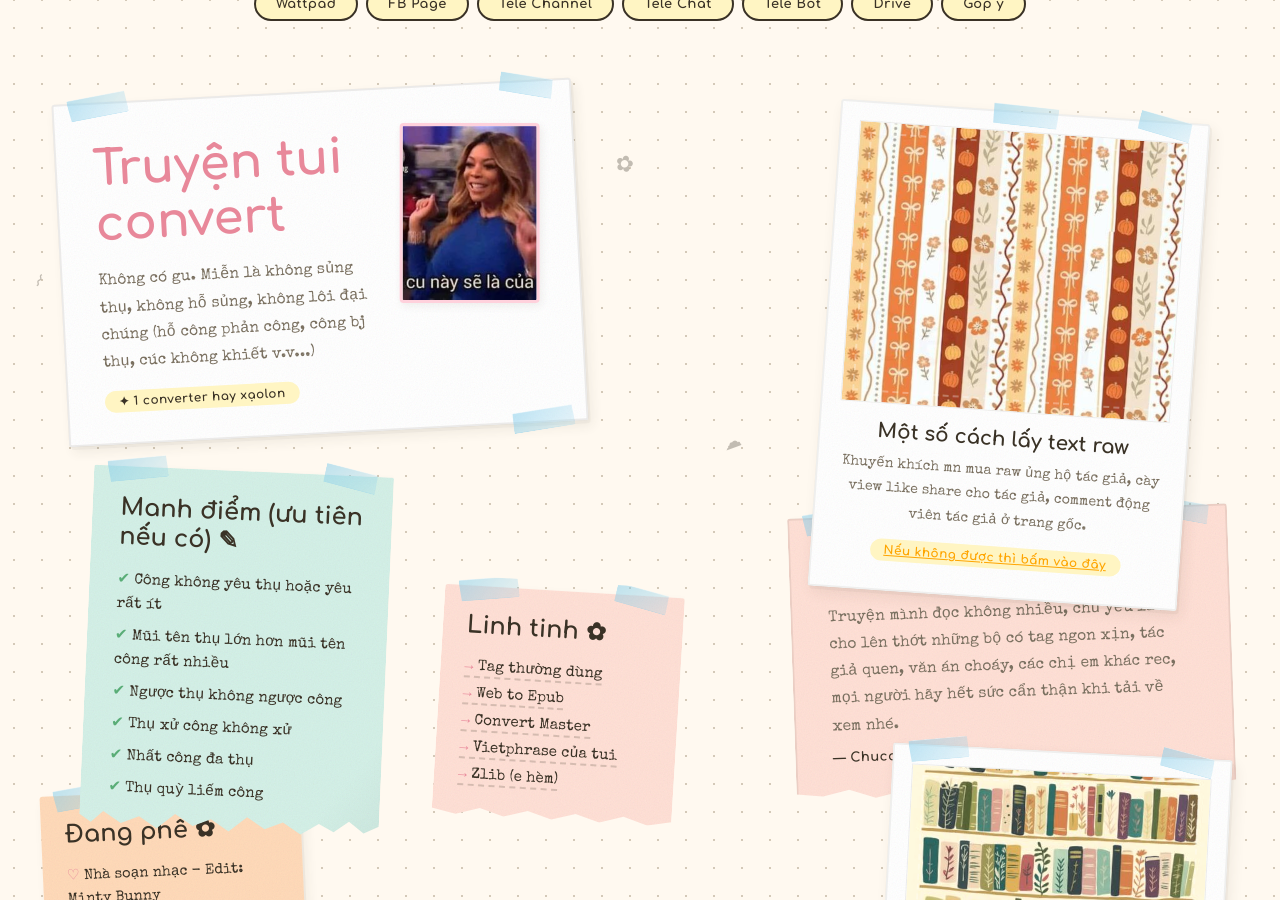
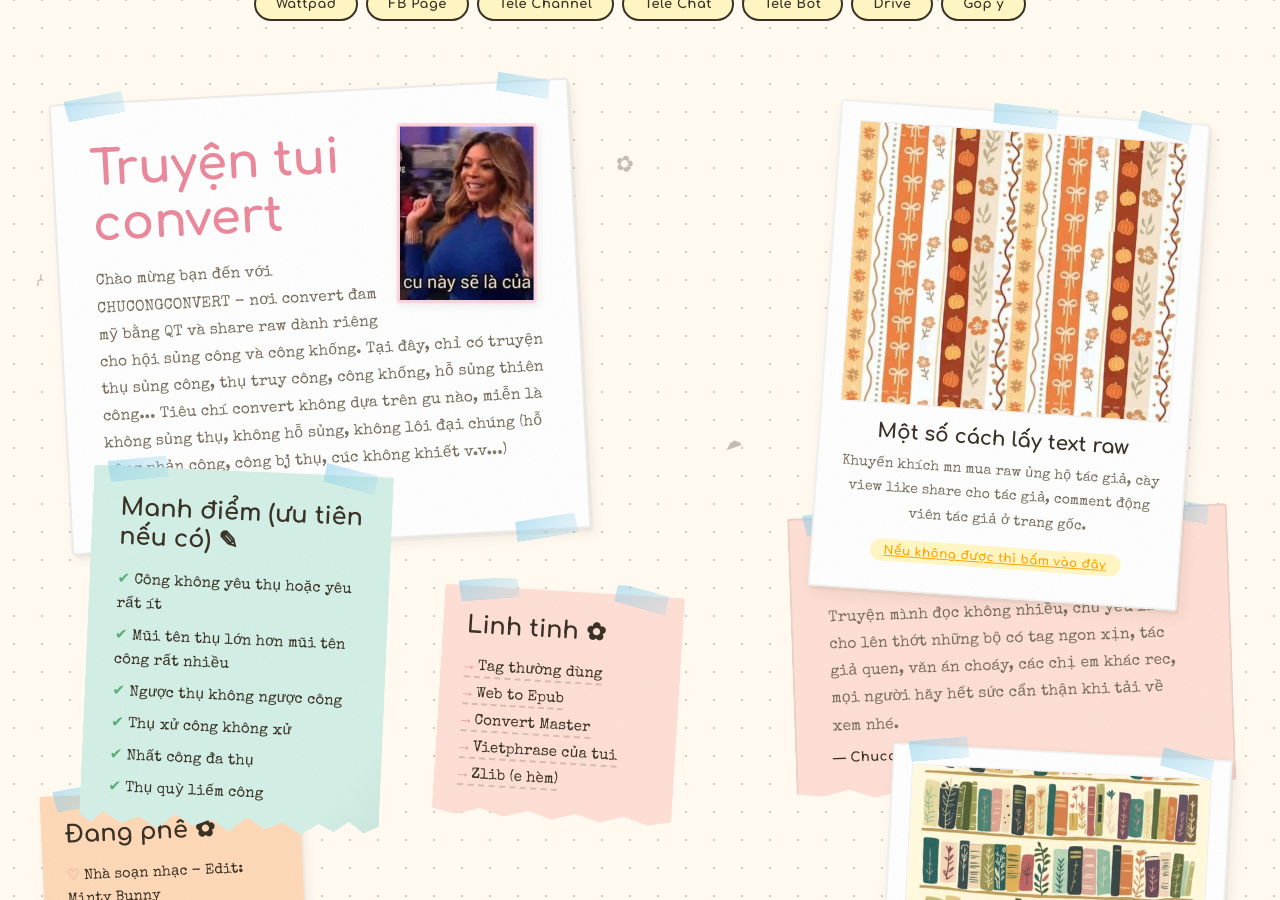
Before and after one commit to PhamNhaDoan/phamnhadoan.github.io, a Jekyll site: the page chucongconvert/index.html, which Jekyll copies as it is, in a window 1280 px wide and 900 px high, scrolled down 322 px. Built offline with Jekyll 4.4.1, drawn with Linux system fonts in a browser that asks for light colours.

```diff
--- a/chucongconvert/index.html
+++ b/chucongconvert/index.html
@@ -66,9 +66,9 @@
     <img src="images/tooplate-poppy-profile.jpg" alt="Poppy" class="profile-pic">
     <p class="note-hero-text">Truyện tui convert</p>
     <p class="note-body">
-      Không có gu. Miễn là không sủng thụ, không hỗ sủng, không lôi đại chúng (hỗ công phản công, công bj thụ, cúc không khiết v.v...)
+      Chào mừng bạn đến với CHUCONGCONVERT - nơi convert đam mỹ bằng QT và share raw dành riêng cho hội sủng công và công khống. Tại đây, chỉ có truyện thụ sủng công, thụ truy công, công khống, hỗ sủng thiên công... Tiêu chí convert không dựa trên gu nào, miễn là không sủng thụ, không hỗ sủng, không lôi đại chúng (hỗ công phản công, công bj thụ, cúc không khiết v.v...)
     </p>
-    <span class="note-tag">✦ 1 converter hay xạolon</span>
+    <span class="note-tag">✦ 1 converter hay xạolon cho hay</span>
   </article>
 
   <!-- NOTE 2 — Polaroid Project Card -->
```
